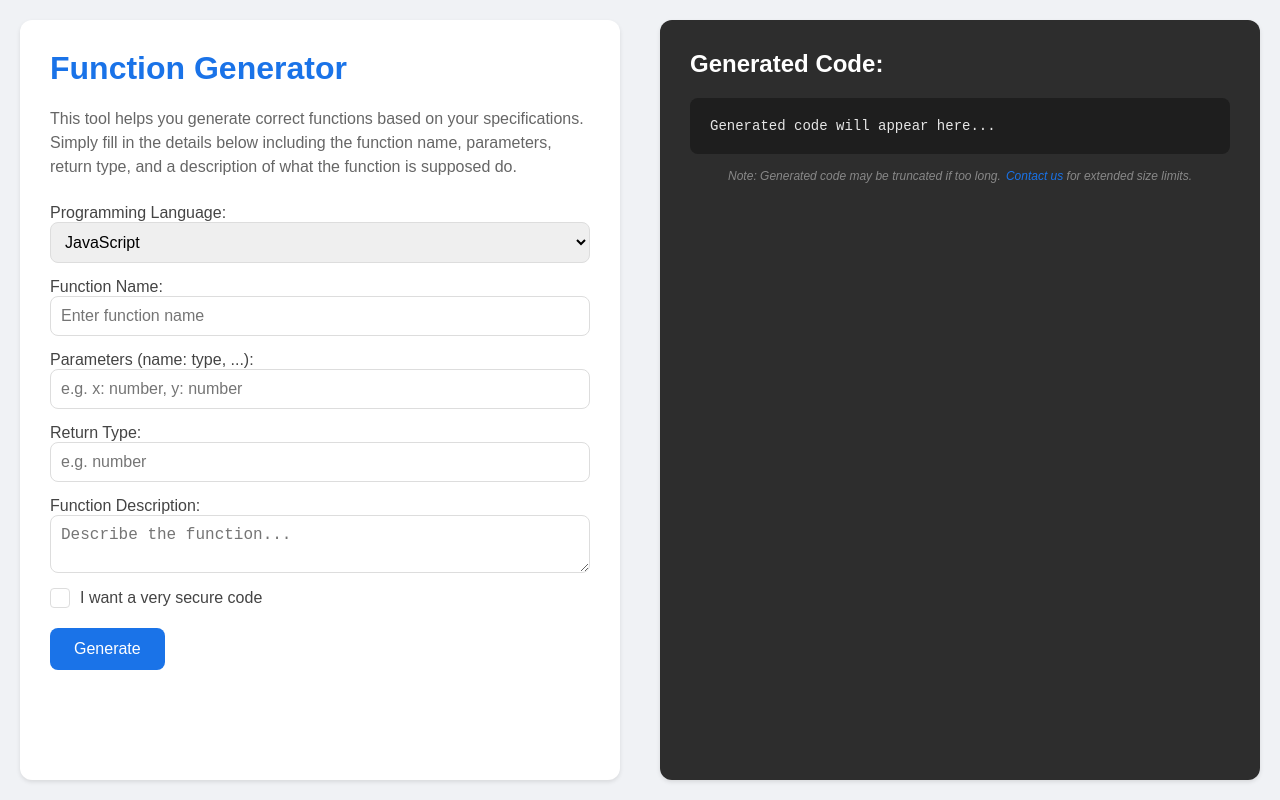
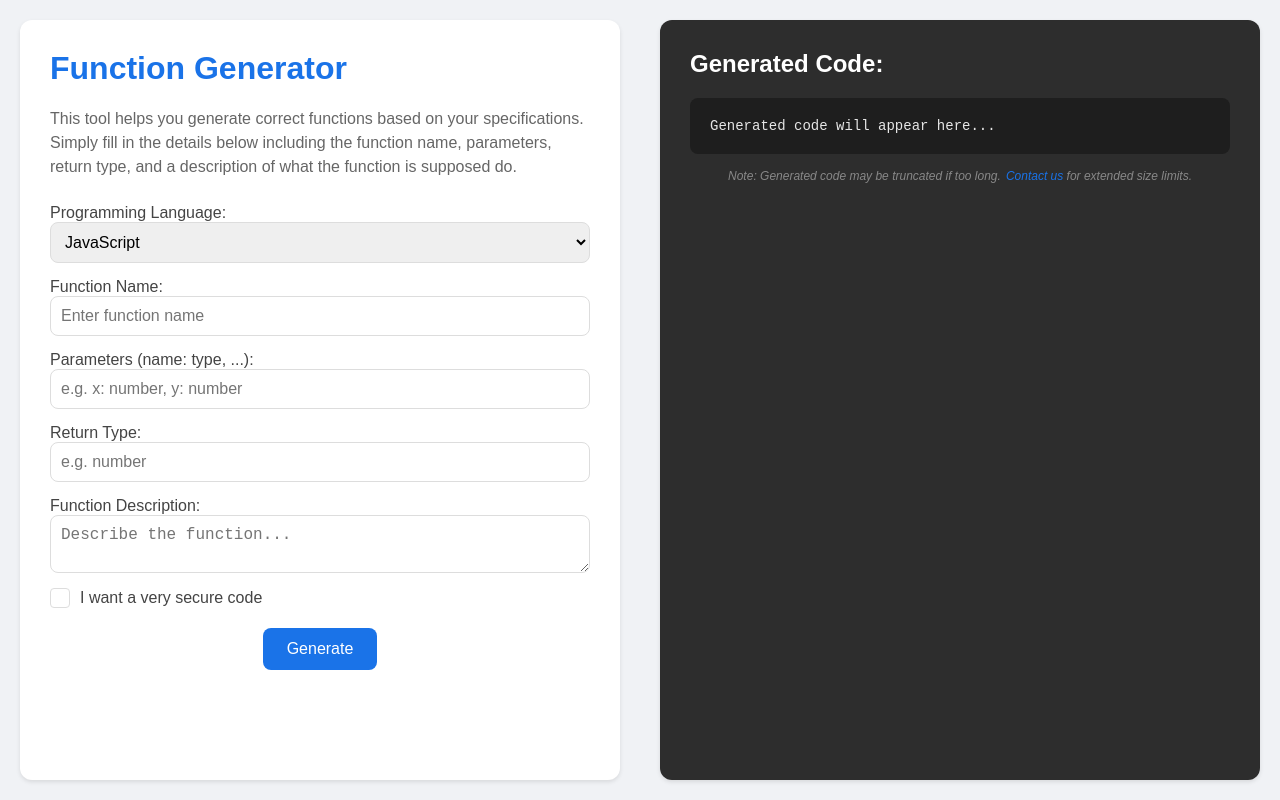
Before and after one commit to breath24/correct-cod-generator, a Next.js app: page / in a window 1280 px wide. Built offline with nearby package versions, Linux system fonts and the light colour scheme.

Commit message:
Your commit message

```diff
--- a/pages/index.js
+++ b/pages/index.js
@@ -210,6 +210,7 @@ export default function Home() {
           </label>
         </div>
 
+        <div style={{ textAlign: "center" }}>
           <button
             onClick={handleGenerate}
             disabled={isLoading}
@@ -248,6 +249,7 @@ export default function Home() {
               </div>
             )}
           </button>
+        </div>
       </div>
 
       {/* Right/Bottom Side: Generated Code */}
```
Lines whose indentation alone changed are shown as unchanged.
